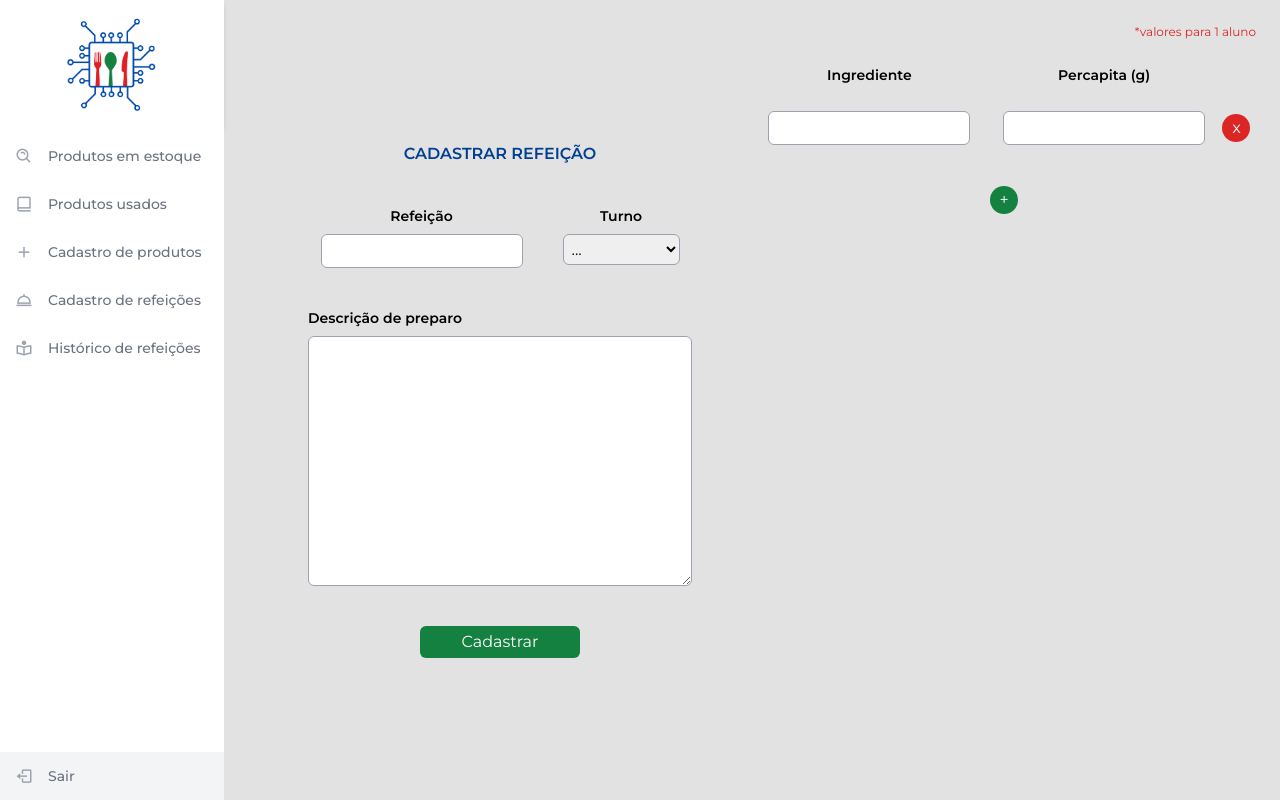
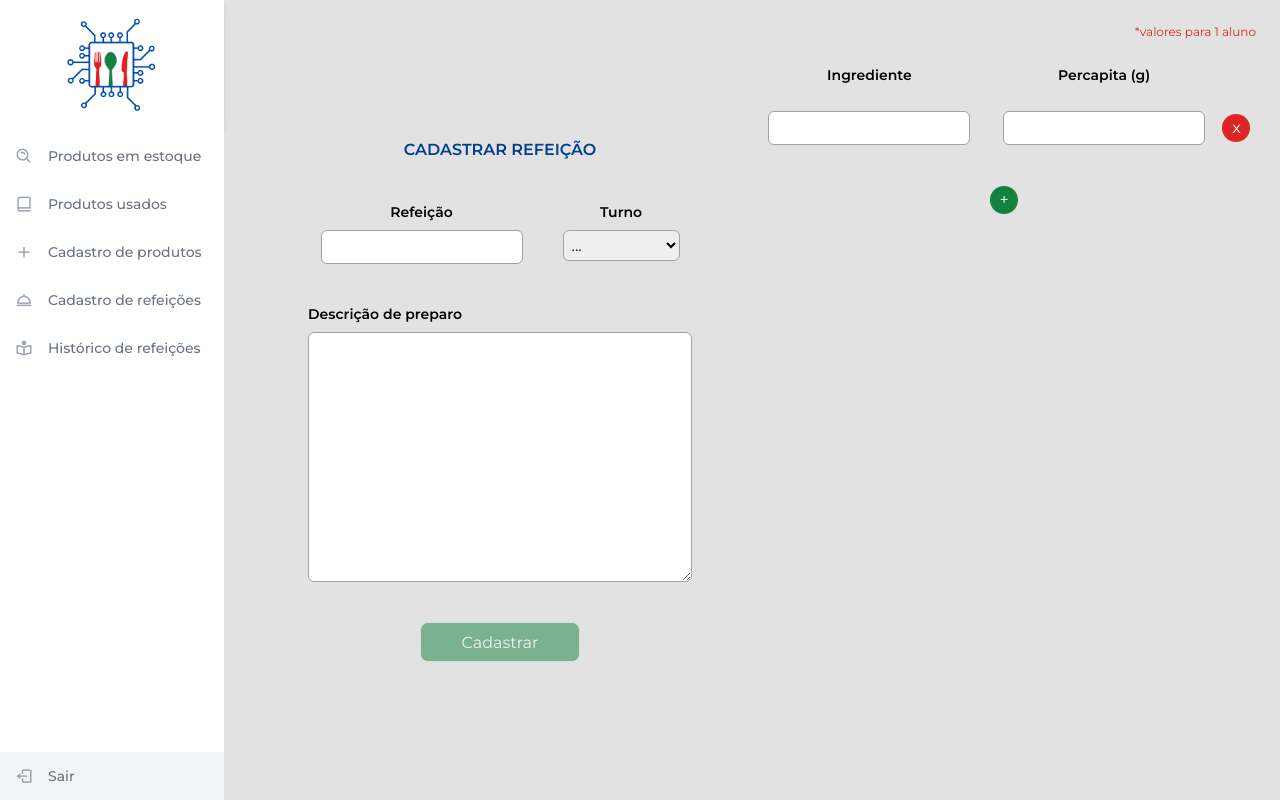
Before and after one commit to liliangeovana/cantina-front, a Next.js app: page /nutricionista/cadastrar-refeicao in a window 1280 px wide. Built offline with nearby package versions, Linux system fonts and the light colour scheme.

Commit message:
inserindo validacao de formulario

```diff
--- a/src/app/nutricionista/cadastrar-refeicao/controller/cadastrarRefeicaoNutriController.ts
+++ b/src/app/nutricionista/cadastrar-refeicao/controller/cadastrarRefeicaoNutriController.ts
@@ -1,4 +1,5 @@
-import { useState, ChangeEvent } from "react";
+'use client'
+import { useState, useEffect, ChangeEvent } from "react";
 import axios from "axios";
 
 interface Ingrediente {
@@ -70,6 +71,15 @@ const useCadastrarRefeicaoNutriController = () => {
         setIngrediente(newIngredientes);
       };
 
+      useEffect(() => {
+        const atLeastOneIngredient = ingrediente.length > 0;
+        const allIngredientsValid = ingrediente.every(item => {
+          const { nomeIngrediente, quantidade } = item;
+          return nomeIngrediente && quantidade;
+        });
+        setFormValid(atLeastOneIngredient && allIngredientsValid);
+      }, [ingrediente]);
+
       const handleSubmit = async () => {
         try {
 
@@ -83,9 +93,6 @@ const useCadastrarRefeicaoNutriController = () => {
             setLoading(true);
 
             const response = await axios.post("/api/refeicoes/nutri/register", dadosParaEnviar);
-            console.log(response.data);
-            console.log("Refeição cadastrada com sucesso:", response.data);
-            console.log("Resposta do backend:", response.data);
             alert("Refeição cadastrada com sucesso");
             window.location.reload();
         } catch (error) {
@@ -101,6 +108,9 @@ const useCadastrarRefeicaoNutriController = () => {
     return {
         refeicao,
         ingrediente,
+        formValid,
+        setFormValid,
+        loading,
         handleInputChange,
         handleSelectChange,
         handleAddIngredientes,
--- a/src/app/nutricionista/cadastrar-refeicao/page.tsx
+++ b/src/app/nutricionista/cadastrar-refeicao/page.tsx
@@ -2,11 +2,15 @@
 import React, { useEffect } from 'react';
 import MenuNutri from '@/components/MenuNutri';
 import useCadastrarRefeicaoNutriController from './controller/cadastrarRefeicaoNutriController';
+import LoadingButtons from '@/components/LoadingButtons';
 
 const NutriCadastroRefeicao = () => {
     const {
         refeicao,
         ingrediente,
+        loading,
+        formValid,
+        setFormValid,
         handleInputChange,
         handleSelectChange,
         handleAddIngredientes,
@@ -80,10 +84,11 @@ const NutriCadastroRefeicao = () => {
                         </div>
 
                         <button
-                            className='w-40 bg-cor4 p-1 rounded-md text-white hover:bg-green-600'
+                            className={`w-40 h-10 p-2 border bg-cor4 border-gray-300 hover:bg-green-600 text-white rounded-lg focus:outline-none focus:border-gray-600 ${(!formValid || loading) ? "cursor-not-allowed opacity-50" : ""}`}
+                            disabled={!formValid || loading}
                             onClick={handleSubmit}
                         >
-                            Cadastrar
+                            {loading ? <LoadingButtons /> : "Cadastrar"}
                         </button>
                     </section>
 
```
